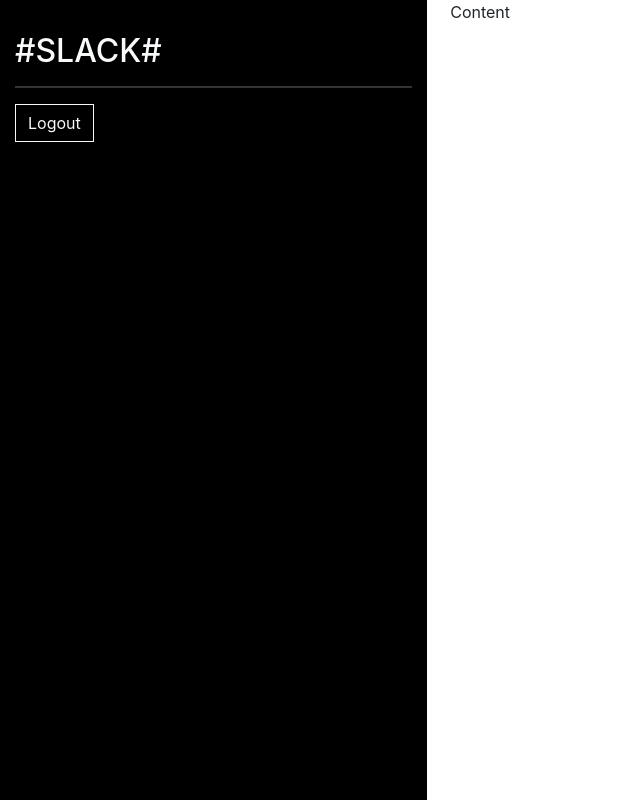
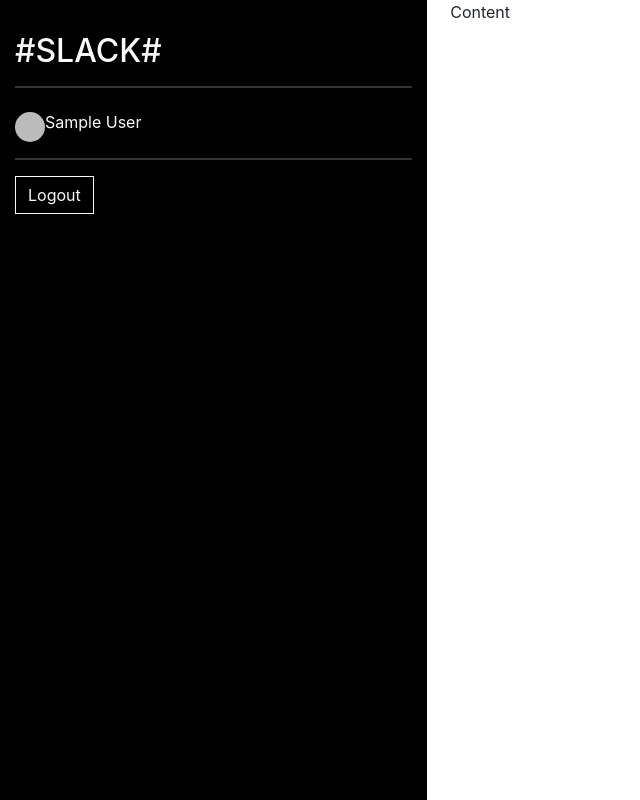
Before and after one commit to barisgunduz/slack-like-messaging, a Vue app: page / in a window 1280 px wide. Shown: the whole page, without its empty margins (0-640 px from the left). Built offline with nearby package versions, Linux system fonts and the light colour scheme; no server answers; sample sign-in values are in the browser's storage.

Commit message:
Sidebar component

```diff
--- a/src/pages/Chat.vue
+++ b/src/pages/Chat.vue
@@ -3,9 +3,7 @@
         <div class="container-fluid">
             <div class="row">
                 <div class="col-md-4 sidebar">
-                    <h2 class="text-light">#SLACK#</h2>
-                    <hr style="border: 1px solid #333;">
-                    <button @click="logout" class="btn btn-outline-light">Logout</button>
+                    <sidebar></sidebar>
                 </div>
 
                 <div class="col-md-8 content">
@@ -17,17 +15,11 @@
 </template>
 
 <script>
-import auth from 'firebase/auth'
+import Sidebar from '../sidebar/Sidebar'
 export default {
     name: 'chat',
 
-    methods: {
-        logout(){
-            firebase.auth().signOut()
-            this.$store.dispatch('setUser', null)
-            this.$router.push('/login')
-        }
-    }
+    components: {Sidebar}
 }
 </script>
 
--- /dev/null
+++ b/src/sidebar/Sidebar.vue
@@ -0,0 +1,33 @@
+<template>
+    <div>
+       <h2 class="text-light">#SLACK#</h2>
+        <hr style="border: 1px solid #333;">
+        <span>
+            <img class="rounded-circle mt-2" height="30" :src="currentUser.photoURL">
+            <span class="text-light">{{ currentUser.displayName}}</span>
+        </span>
+        <hr style="border: 1px solid #333;">
+        <button @click="logout" class="btn btn-outline-light">Logout</button>
+    </div>
+</template>
+
+<script>
+import auth from "firebase/auth";
+import { mapGetters } from "vuex";
+
+export default {
+  name: "sidebar",
+
+  computed: {
+    ...mapGetters(["currentUser"])
+  },
+
+  methods: {
+    logout() {
+      firebase.auth().signOut();
+      this.$store.dispatch("setUser", null);
+      this.$router.push("/login");
+    }
+  }
+};
+</script>
```
